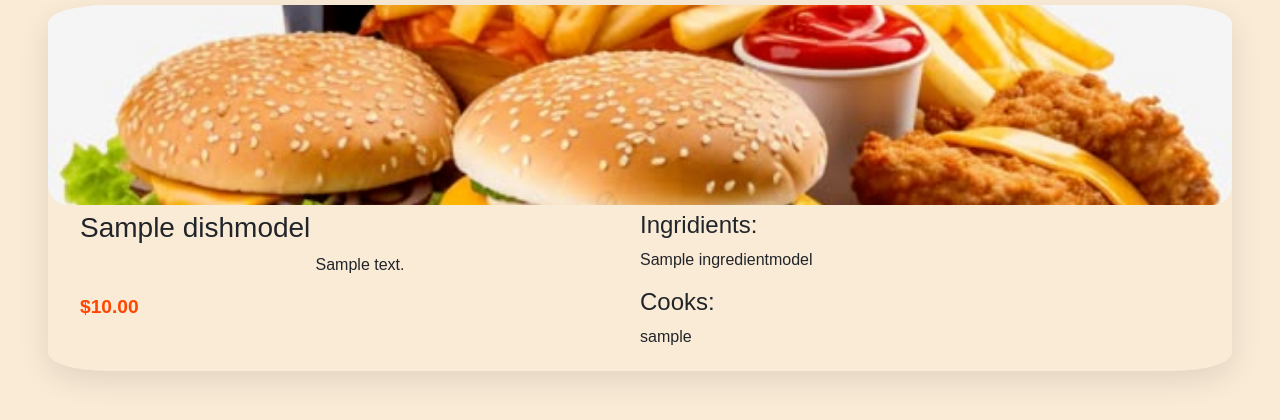
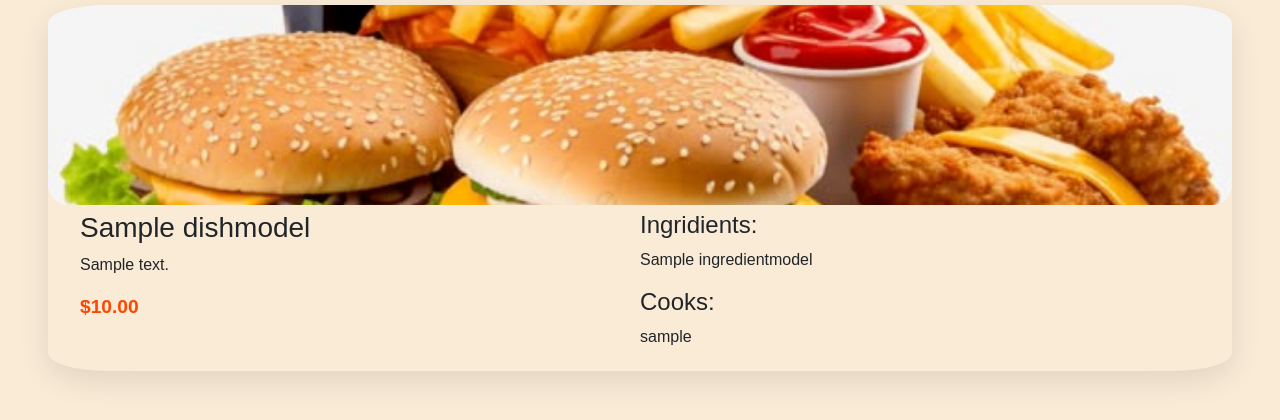
Before and after one commit to Leo9siy/kitchen_service, a Django app: page /dishes/ in a window 1280 px wide. Shown: the part 324-744 px from the top of the page. Run offline with Django 5.2, Linux system fonts and the light colour scheme; tables that the repository leaves empty hold one stand-in row (values such as "Sample post"); some libraries are stand-ins or nearby versions; some web fonts are replaced.

Commit message:
Changed align

```diff
--- a/static/css/dish/list.css
+++ b/static/css/dish/list.css
@@ -28,11 +28,11 @@ form div input{
     grid-template-columns: repeat(auto-fit, minmax(300px, 1fr));
     gap: 2rem;
 }
-.dish-list .list p {
-    text-align: left;
-}
 .dish-list p {
     text-align: center;
+}
+.dish-list .short p {
+    text-align: left;
 }
 
 .dish {
```
